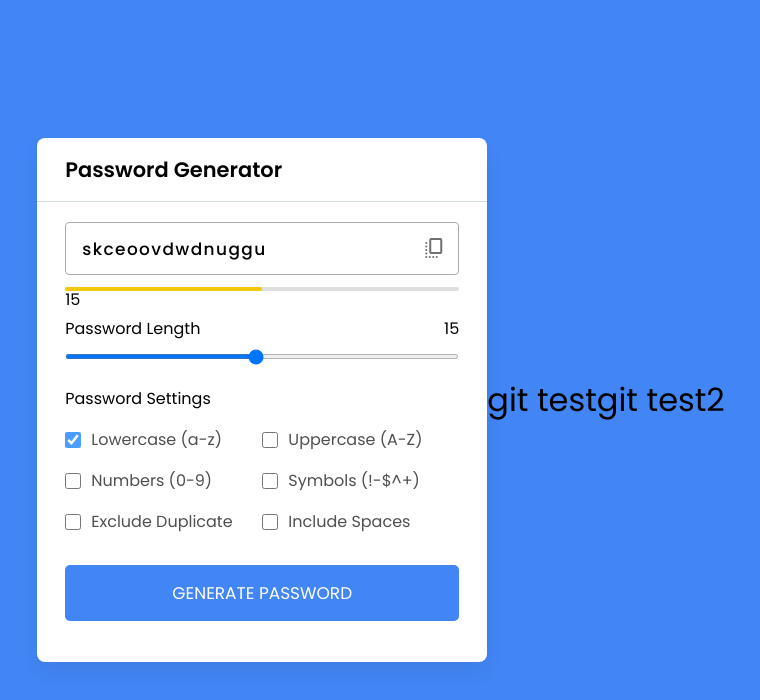
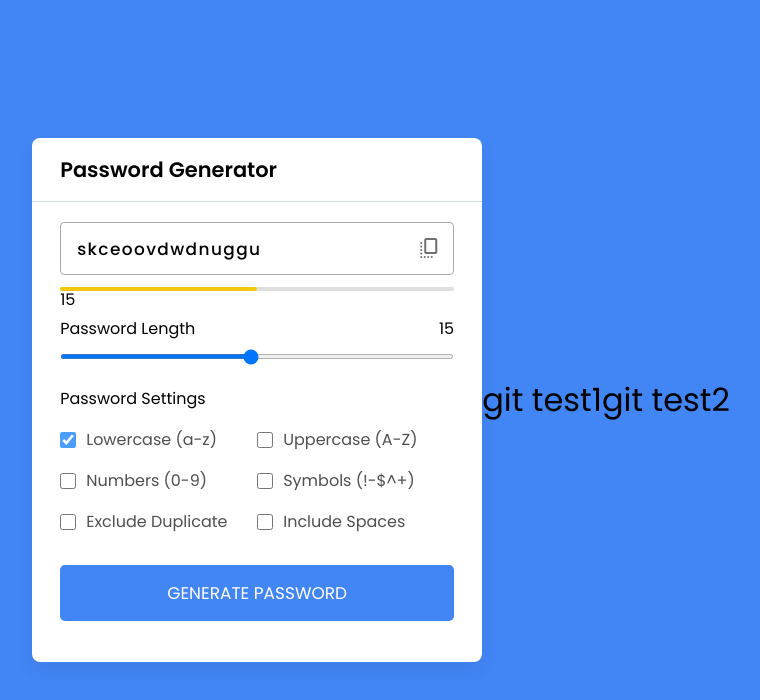
Before and after one commit to raziehamouzgar/Password-Generator, a plain HTML site: page index.html in a window 1280 px wide. Shown: the whole page, without its empty margins (259-1019 px from the left). Drawn offline with nearby package versions, Linux system fonts and the light colour scheme.

Commit message:
change git test1

```diff
--- a/index.html
+++ b/index.html
@@ -56,7 +56,7 @@
           <button class="generate-btn">Generate Password</button>
         </div>
       </div>
-      <div class="div mydiv">git test</div>
+      <div class="div mydiv">git test1</div>
       <div class="div mydiv">git test2</div>
       <script src="app.js"></script>
   </body>
```
